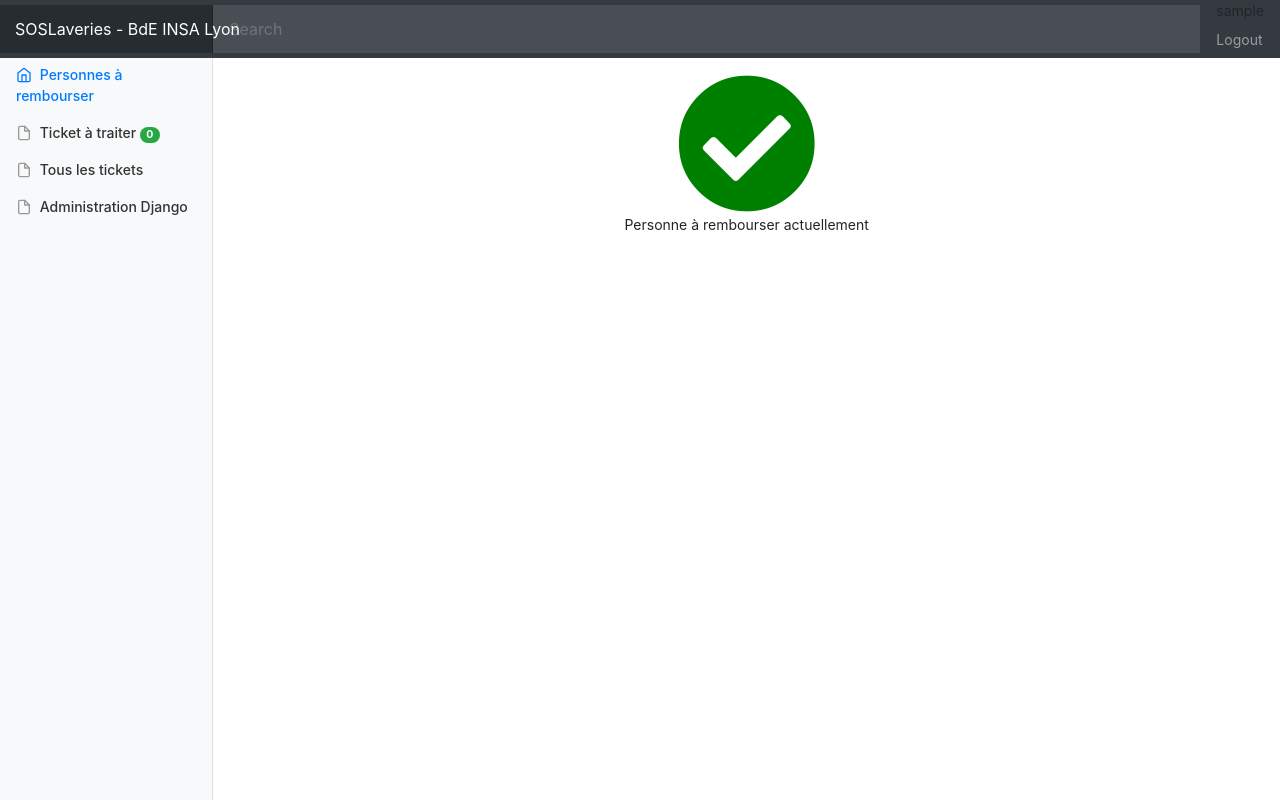
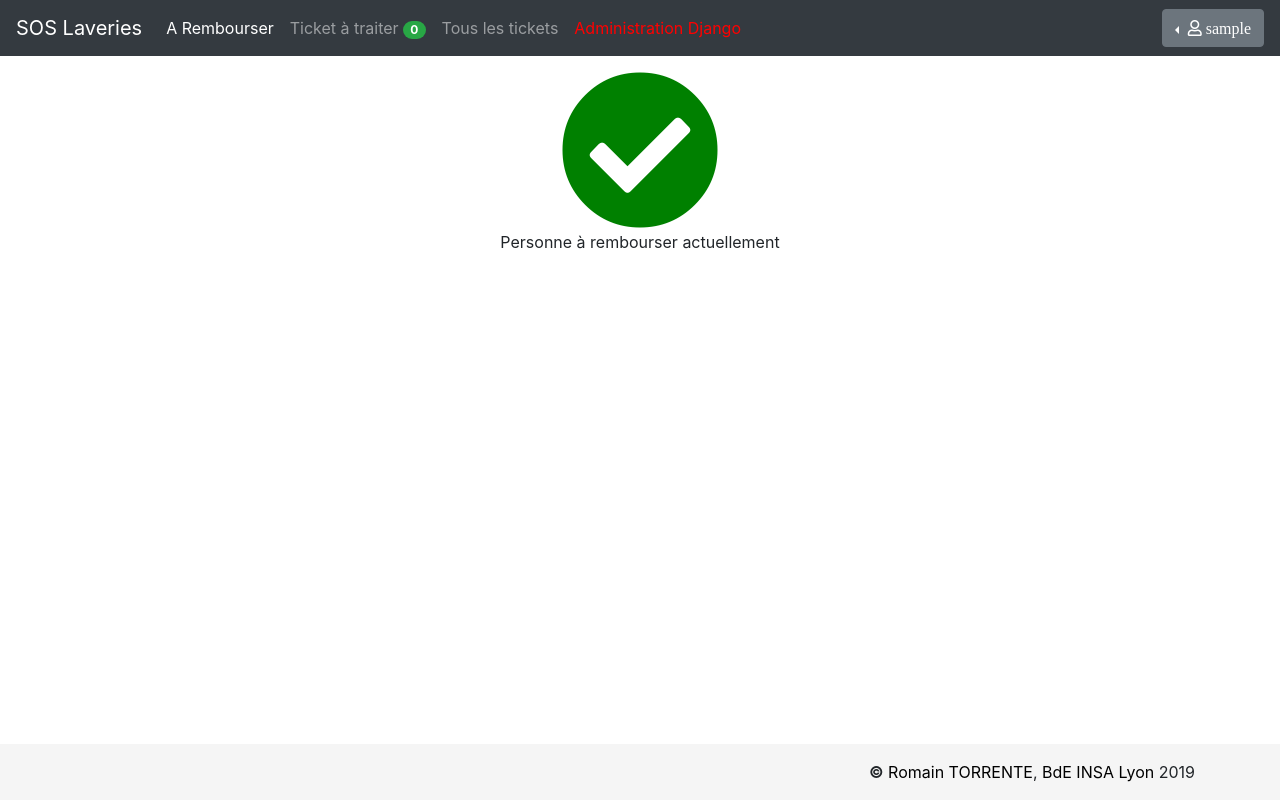
Before and after one commit to BdEINSALyon/sos_laveries, a Django app: page /manager in a window 1280 px wide. Run offline with Django 3.2, Linux system fonts and the light colour scheme; the visitor is signed in with stand-in values (Sample User, id 1); data that the repository does not hold is empty; some libraries are stand-ins or nearby versions.

Commit message:
Nouveau template base_admin

```diff
--- a/templates/base_admin.html
+++ b/templates/base_admin.html
@@ -1,96 +1,106 @@
 {% load static %}
 <!doctype html>
-<html lang="fr">
+<html lang="fr" class="h-100">
 <head>
     <meta charset="utf-8">
     <meta name="viewport" content="width=device-width, initial-scale=1, shrink-to-fit=no">
     <meta name="description" content="">
-    <meta name="author" content="">
+    <title>Manager SOS Laveries - BdE INSA Lyon</title>
     <link rel="icon" href="{% static "favicon.ico" %}"/>
-    <title>SOS Laveries - {% block title %}Accueil{% endblock %}</title>
-
     <!-- Bootstrap core CSS -->
-    <link rel="stylesheet" href="https://maxcdn.bootstrapcdn.com/bootstrap/4.0.0/css/bootstrap.min.css"
-          integrity="sha384-Gn5384xqQ1aoWXA+058RXPxPg6fy4IWvTNh0E263XmFcJlSAwiGgFAW/dAiS6JXm" crossorigin="anonymous">
+    <link rel="stylesheet" href="https://stackpath.bootstrapcdn.com/bootstrap/4.3.1/css/bootstrap.min.css"
+          integrity="sha384-ggOyR0iXCbMQv3Xipma34MD+dH/1fQ784/j6cY/iJTQUOhcWr7x9JvoRxT2MZw1T" crossorigin="anonymous">
     <link rel="stylesheet" href="https://use.fontawesome.com/releases/v5.7.2/css/all.css"
           integrity="sha384-fnmOCqbTlWIlj8LyTjo7mOUStjsKC4pOpQbqyi7RrhN7udi9RwhKkMHpvLbHG9Sr" crossorigin="anonymous">
-    <!-- Custom styles for this template -->
-    <link href="{% static 'css/dashboard.css' %}" rel="stylesheet">
+    <style>
+        main > .container {
+            padding: 70px 15px 0;
+        }
+
+        .footer {
+            background-color: #f5f5f5;
+        }
+
+        .footer > .container {
+            padding-right: 15px;
+            padding-left: 15px;
+        }
+
+        code {
+            font-size: 80%;
+        }
+    </style>
+    <script src="https://code.jquery.com/jquery-3.3.1.min.js"
+            integrity="sha256-FgpCb/KJQlLNfOu91ta32o/NMZxltwRo8QtmkMRdAu8=" crossorigin="anonymous"></script>
+    <script src="https://cdnjs.cloudflare.com/ajax/libs/popper.js/1.12.9/umd/popper.min.js"
+            integrity="sha384-ApNbgh9B+Y1QKtv3Rn7W3mgPxhU9K/ScQsAP7hUibX39j7fakFPskvXusvfa0b4Q"
+            crossorigin="anonymous"></script>
+    <script src="https://maxcdn.bootstrapcdn.com/bootstrap/4.0.0/js/bootstrap.min.js"
+            integrity="sha384-JZR6Spejh4U02d8jOt6vLEHfe/JQGiRRSQQxSfFWpi1MquVdAyjUar5+76PVCmYl"
+            crossorigin="anonymous"></script>
 </head>
 
-<body>
-<nav class="navbar navbar-dark sticky-top bg-dark flex-md-nowrap p-0">
-    <a class="navbar-brand col-sm-3 col-md-2 mr-0" href="{% url "to_refund_list" %}">SOSLaveries - BdE INSA Lyon</a>
-    <input class="form-control form-control-dark w-100" type="text" placeholder="Search" aria-label="Search">
-    <ul class="navbar-nav px-3">
-        <li class="nav-item text-nowrap">
-            {{ user.username }} <a class="nav-link" href="{% url "home_submit" %}">Logout</a>
-        </li>
-    </ul>
-</nav>
+<body class="d-flex flex-column h-100">
+<header>
+    <!-- Fixed navbar -->
+    <nav class="navbar navbar-expand-md navbar-dark fixed-top bg-dark">
+        <a class="navbar-brand" href="{% url "to_refund_list" %}">SOS Laveries</a>
+        <button class="navbar-toggler" type="button" data-toggle="collapse" data-target="#navbarCollapse"
+                aria-controls="navbarCollapse" aria-expanded="false" aria-label="Toggle navigation">
+            <span class="navbar-toggler-icon"></span>
+        </button>
+        <div class="collapse navbar-collapse" id="navbarCollapse">
+            <ul class="navbar-nav mr-auto">
+                <li class="nav-item {% if request.resolver_match.url_name == 'to_refund_list' %}active{% endif %}">
+                    <a class="nav-link" href="{% url "to_refund_list" %}">A Rembourser</a>
+                </li>
+                <li class="nav-item {% if request.resolver_match.url_name == 'to_treat_list' %}active{% endif %}">
+                    <a class="nav-link" href="{% url "to_treat_list" %}"> Ticket à traiter <span
+                            class="badge badge-pill badge-{% if user.user_new_ticket > 0 %}danger{% else %}success{% endif %}">{{ user.user_new_ticket }}</span></a>
+                </li>
+                <li class="nav-item {% if request.resolver_match.url_name == 'all_list' or request.resolver_match.url_name == 'show_ticket' %}active{% endif %}">
+                    <a class="nav-link" href="{% url "all_list" %}">Tous les tickets</a>
+                </li>
+                {% if user.is_staff %}
+                    <li class="nav-item">
+                        <a class="nav-link" href="{% url "admin:index" %}" style="color: red;">Administration Django</a>
+                    </li>
+                {% endif %}
+            </ul>
+            <div class="btn-group dropleft mt-2 mt-md-0">
+                <button type="button" class="btn btn-secondary dropdown-toggle" data-toggle="dropdown"
+                        aria-haspopup="true" aria-expanded="false">
+                    <i class="far fa-user"> {{ user.username }}</i>
+                </button>
+                <div class="dropdown-menu">
+                    <a class="dropdown-item" href="{% url "logout" %}" style="color: red"><i
+                            class="fas fa-user-lock"></i> Déconnexion</a>
+                </div>
+            </div>
 
-<div class="container-fluid">
-    <div class="row">
-        <nav class="col-md-2 d-none d-md-block bg-light sidebar">
-            <div class="sidebar-sticky">
-                <ul class="nav flex-column">
-                    <li class="nav-item">
-                        <a class="nav-link {% if request.resolver_match.url_name == 'to_refund_list' %}active{% endif %}"
-                           href="{% url "to_refund_list" %}">
-                            <span data-feather="home"></span>
-                            Personnes à rembourser
-                        </a>
-                    </li>
-                    <li class="nav-item">
-                        <a class="nav-link {% if request.resolver_match.url_name == 'to_treat_list' %}active{% endif %}"
-                           href="{% url "to_treat_list" %}">
-                            <span data-feather="file"></span>
-                            Ticket à traiter <span
-                                class="badge badge-pill badge-{% if user.user_new_ticket > 0 %}danger{% else %}success{% endif %}">{{ user.user_new_ticket }}</span>
-                        </a>
-                    </li>
-                    <li class="nav-item">
-                        <a class="nav-link {% if request.resolver_match.url_name == 'all_list' or request.resolver_match.url_name == 'show_ticket' %}active{% endif %}"
-                           href="{% url "all_list" %}">
-                            <span data-feather="file"></span>
-                            Tous les tickets
-                        </a>
-                    </li>
-                    {% if user.is_staff %}
-                        <li class="nav-item">
-                            <a class="nav-link" href="{% url "admin:index" %}">
-                                <span data-feather="file"></span>
-                                Administration Django
-                            </a>
-                        </li>
-                    {% endif %}
-                </ul>
+        </div>
+    </nav>
+</header>
+
+
+<!-- Begin page content -->
+<main role="main" class="flex-shrink-0">
+    <div class="container">
+        {% block content %}{% endblock %}
+    </div>
+</main>
+
+<footer class="footer mt-auto py-3">
+    <div class="container">
+        <div class="row">
+            <div class="col" style="text-align: right">
+                <b>&copy;</b> <a href="https://github.com/rtorrente" target="_blank" style="color: black">Romain
+                TORRENTE</a>, <a href="https://www.bde-insa-lyon.fr" target="_blank" style="color: black">BdE INSA
+                Lyon</a> 2019
             </div>
-        </nav>
+        </div>
+    </div>
 
-        <main role="main" class="col-md-9 ml-sm-auto col-lg-10 pt-3 px-4">
-            {% block content %}{% endblock %}
-        </main>
-    </div>
-</div>
-
-<!-- Bootstrap core JavaScript
-================================================== -->
-<!-- Placed at the end of the document so the pages load faster -->
-<script src="https://code.jquery.com/jquery-3.2.1.slim.min.js"
-        integrity="sha384-KJ3o2DKtIkvYIK3UENzmM7KCkRr/rE9/Qpg6aAZGJwFDMVNA/GpGFF93hXpG5KkN"
-        crossorigin="anonymous"></script>
-<script src="https://cdnjs.cloudflare.com/ajax/libs/popper.js/1.12.9/umd/popper.min.js"
-        integrity="sha384-ApNbgh9B+Y1QKtv3Rn7W3mgPxhU9K/ScQsAP7hUibX39j7fakFPskvXusvfa0b4Q"
-        crossorigin="anonymous"></script>
-<script src="https://maxcdn.bootstrapcdn.com/bootstrap/4.0.0/js/bootstrap.min.js"
-        integrity="sha384-JZR6Spejh4U02d8jOt6vLEHfe/JQGiRRSQQxSfFWpi1MquVdAyjUar5+76PVCmYl"
-        crossorigin="anonymous"></script>
-
-<!-- Icons -->
-<script src="https://unpkg.com/feather-icons/dist/feather.min.js"></script>
-<script>
-    feather.replace()
-</script>
+</footer>
 </body>
 </html>
```
